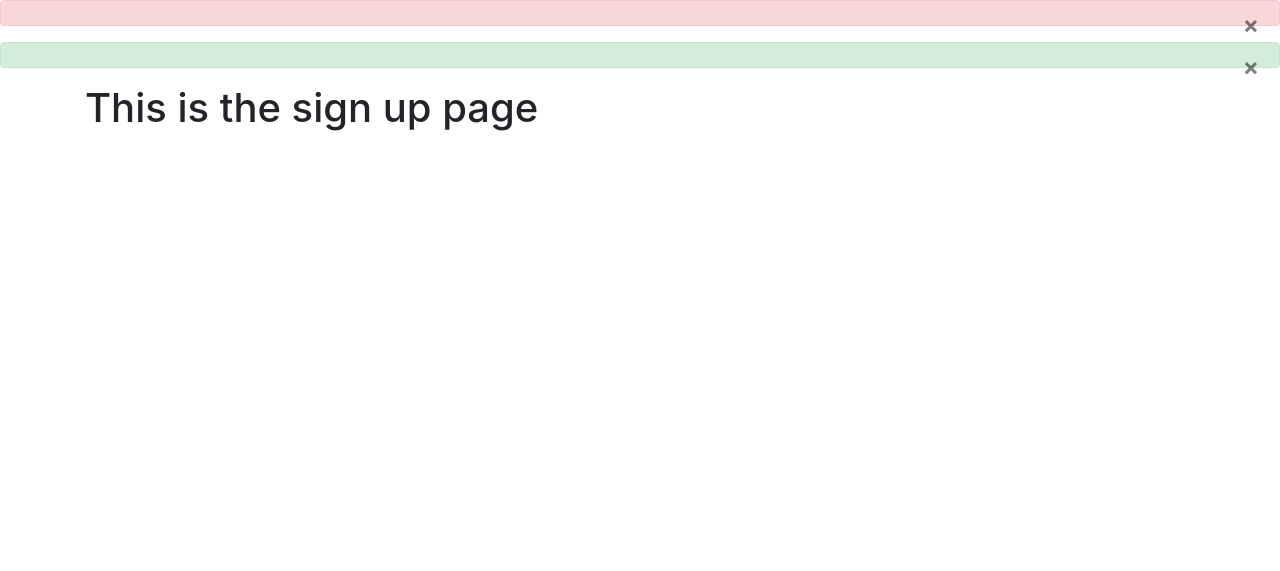
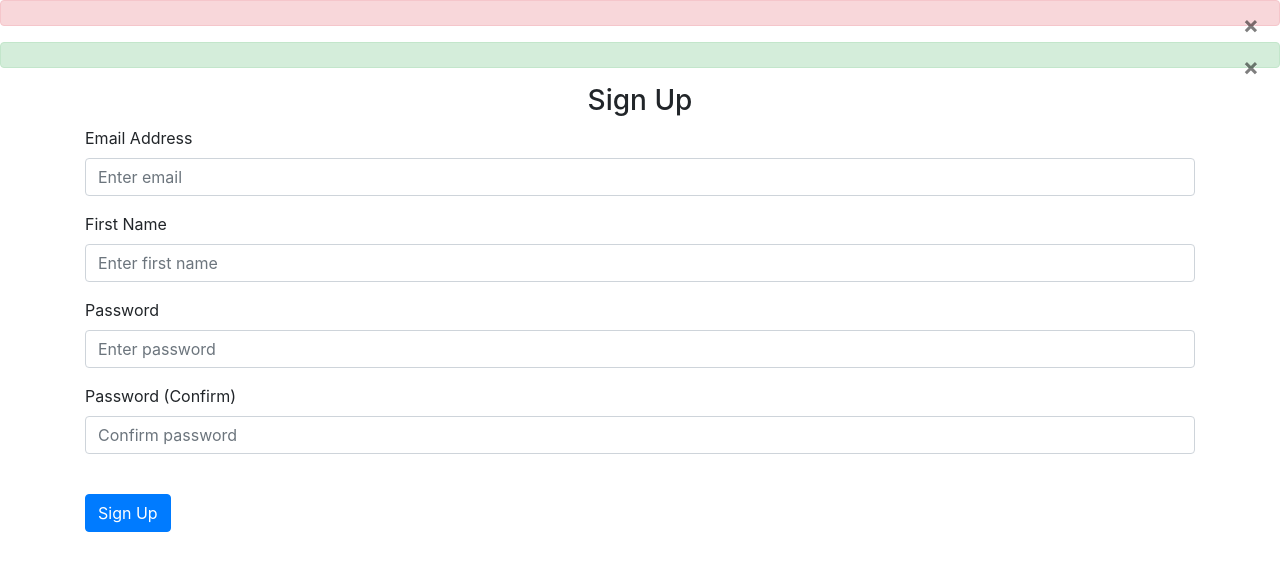
Before and after one commit to Freeman-md/flask-web-app, a Flask app: page /sign-up in a window 1280 px wide. Shown: the part 56-627 px from the top of the page. Run offline with Flask 2, Linux system fonts and the light colour scheme; some libraries are stand-ins or nearby versions.

Commit message:
Setup auth forms

```diff
--- a/website/auth.py
+++ b/website/auth.py
@@ -4,7 +4,7 @@ auth = Blueprint('auth', __name__)
 
 @auth.route('/login')
 def login():
-  return render_template('login.html', boolean=False)
+  return render_template('login.html')
 
 @auth.route('/logout')
 def logout():
--- a/website/templates/sign_up.html
+++ b/website/templates/sign_up.html
@@ -1,5 +1,51 @@
-{% extends 'base.html' %}
+{% extends "base.html" %}
 {% block title %}Sign Up{% endblock %}
 {% block content %}
-<h1>This is the sign up page</h1>
+
+<form method="POST">
+  <h3 align="center">Sign Up</h3>
+  <div class="form-group">
+    <label for="email">Email Address</label>
+    <input
+      type="email"
+      class="form-control"
+      id="email"
+      name="email"
+      placeholder="Enter email"
+    />
+  </div>
+  <div class="form-group">
+    <label for="firstName">First Name</label>
+    <input
+      type="text"
+      class="form-control"
+      id="firstName"
+      name="firstName"
+      placeholder="Enter first name"
+    />
+  </div>
+  <div class="form-group">
+    <label for="password1">Password</label>
+    <input
+      type="password"
+      class="form-control"
+      id="password1"
+      name="password1"
+      placeholder="Enter password"
+    />
+  </div>
+  <div class="form-group">
+    <label for="password2">Password (Confirm)</label>
+    <input
+      type="password"
+      class="form-control"
+      id="password2"
+      name="password2"
+      placeholder="Confirm password"
+    />
+  </div>
+  <br />
+  <button type="submit" class="btn btn-primary">Sign Up</button>
+</form>
+
 {% endblock %}
```
Also changed, not shown: website/templates/login.html (+28 -6 lines).
